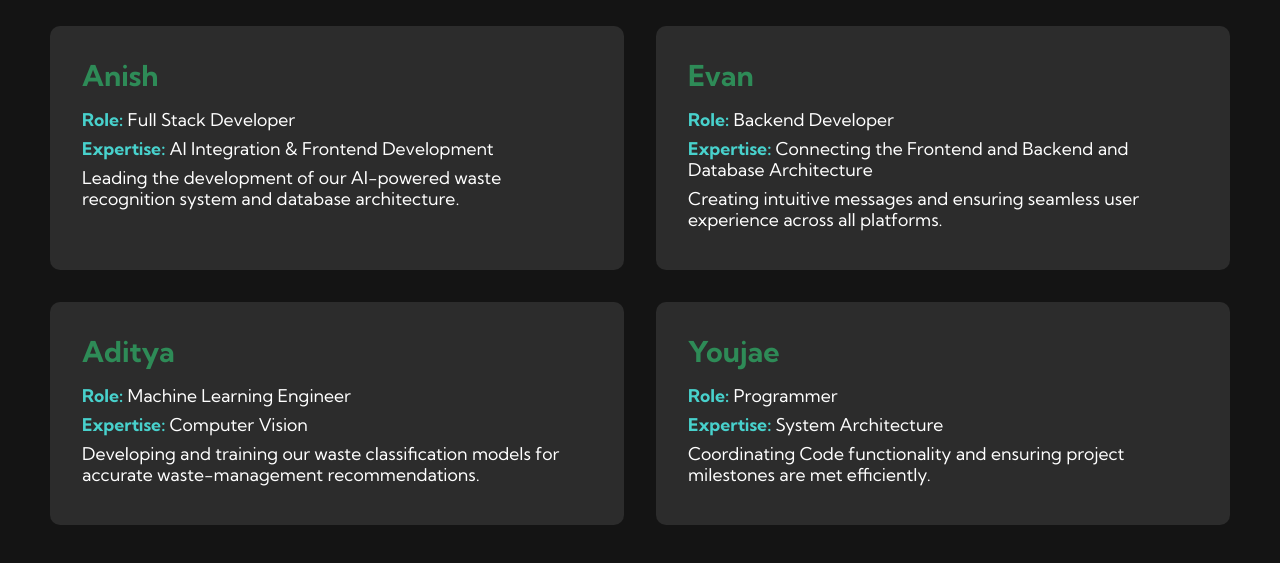
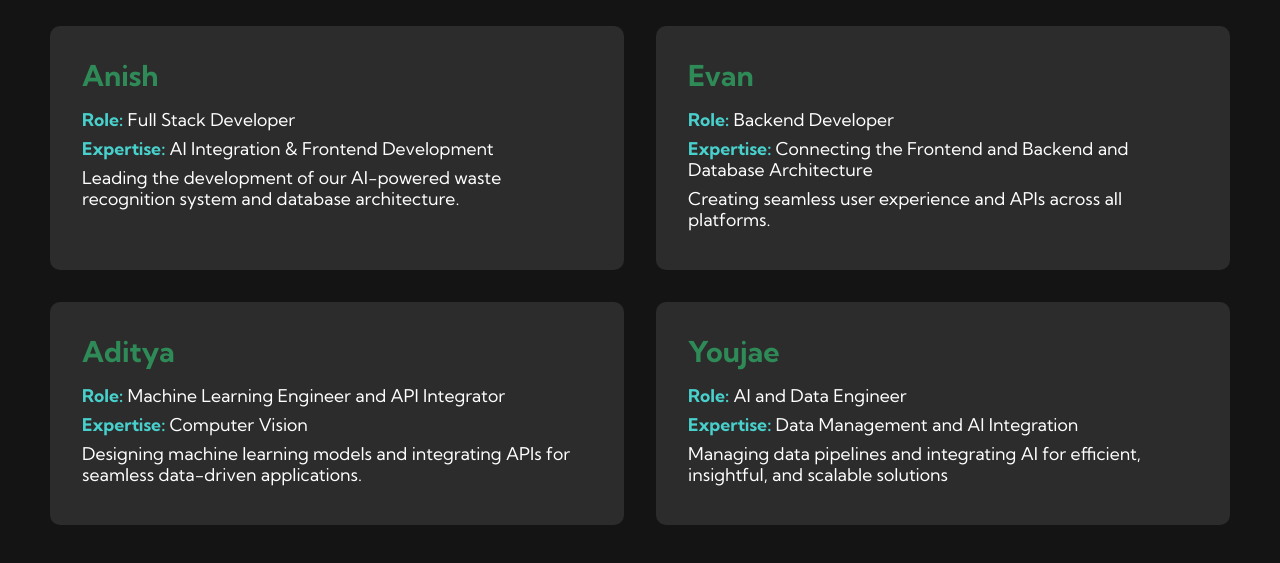
Before and after one commit to youjaepark/EcoScan, a plain HTML site: page team.html in a window 1280 px wide. Shown: the part 215-778 px from the top of the page. Drawn offline with Linux system fonts and the light colour scheme; no server answers.

Commit message:
Version 1.2

```diff
--- a/team.html
+++ b/team.html
@@ -52,19 +52,19 @@
                     <h2>Evan</h2>
                     <p><strong>Role:</strong> Backend Developer</p>
                     <p><strong>Expertise:</strong> Connecting the Frontend and Backend and Database Architecture</p>
-                    <p>Creating intuitive messages and ensuring seamless user experience across all platforms.</p>
+                    <p>Creating seamless user experience and APIs across all platforms.</p>
                 </div>
                 <div class="team__member">
                     <h2>Aditya</h2>
-                    <p><strong>Role:</strong> Machine Learning Engineer</p>
+                    <p><strong>Role:</strong> Machine Learning Engineer and API Integrator</p>
                     <p><strong>Expertise:</strong> Computer Vision</p>
-                    <p>Developing and training our waste classification models for accurate waste-management recommendations.</p>
+                    <p>Designing machine learning models and integrating APIs for seamless data-driven applications.</p>
                 </div>
                 <div class="team__member">
                     <h2>Youjae</h2>
-                    <p><strong>Role:</strong> Programmer</p>
-                    <p><strong>Expertise:</strong> System Architecture</p>
-                    <p>Coordinating Code functionality and ensuring project milestones are met efficiently.</p>
+                    <p><strong>Role:</strong> AI and Data Engineer</p>
+                    <p><strong>Expertise:</strong> Data Management and AI Integration</p>
+                    <p>Managing data pipelines and integrating AI for efficient, insightful, and scalable solutions</p>
                 </div>
             </div>
         </div>
```
Also changed, not shown: index.html (+1 -1 lines).
